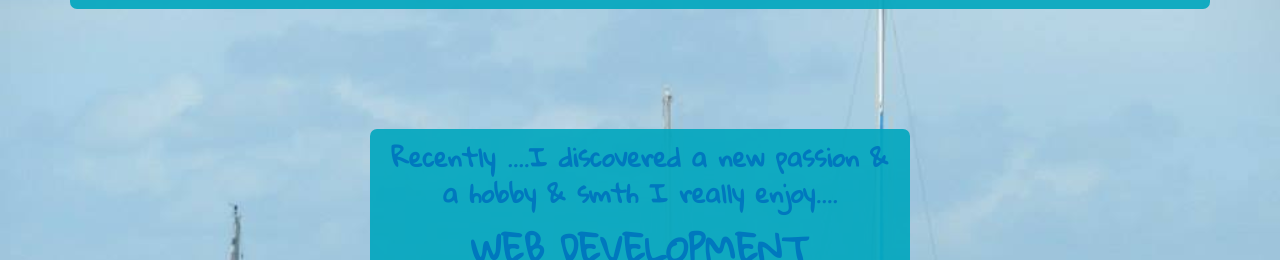
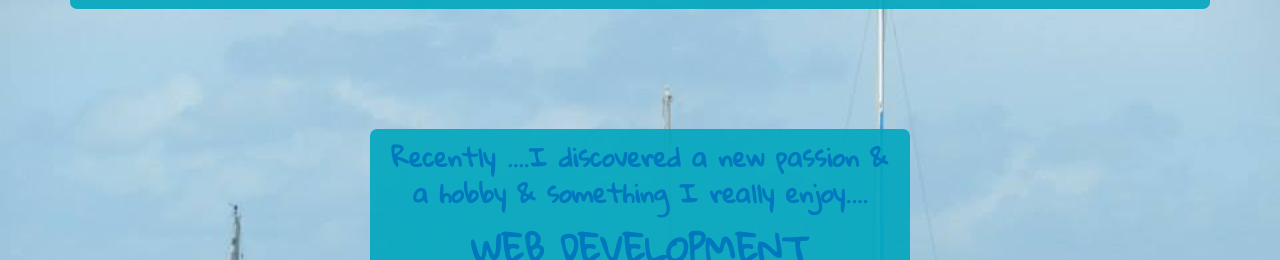
Before and after one commit to NataliaLarina/newPortfolio-3, a plain HTML site: page index.html in a window 1280 px wide. Shown: the part 1036-1296 px from the top of the page. Drawn offline with nearby package versions, Linux system fonts and the light colour scheme.

Commit message:
something

```diff
--- a/index.html
+++ b/index.html
@@ -91,7 +91,7 @@
 <div class="container">
   <div class="col-lg-6 col-lg-offset-3 text-center">
     <div class="row-fluid">
-      <p class="about">Recently ....I discovered a new passion &amp; a hobby &amp; smth I really  enjoy.... </p>
+      <p class="about">Recently ....I discovered a new passion &amp; a hobby &amp; something I really  enjoy.... </p>
       <h3 class="pull-center">WEB DEVELOPMENT</h3>
   </div>
   </div>
```
